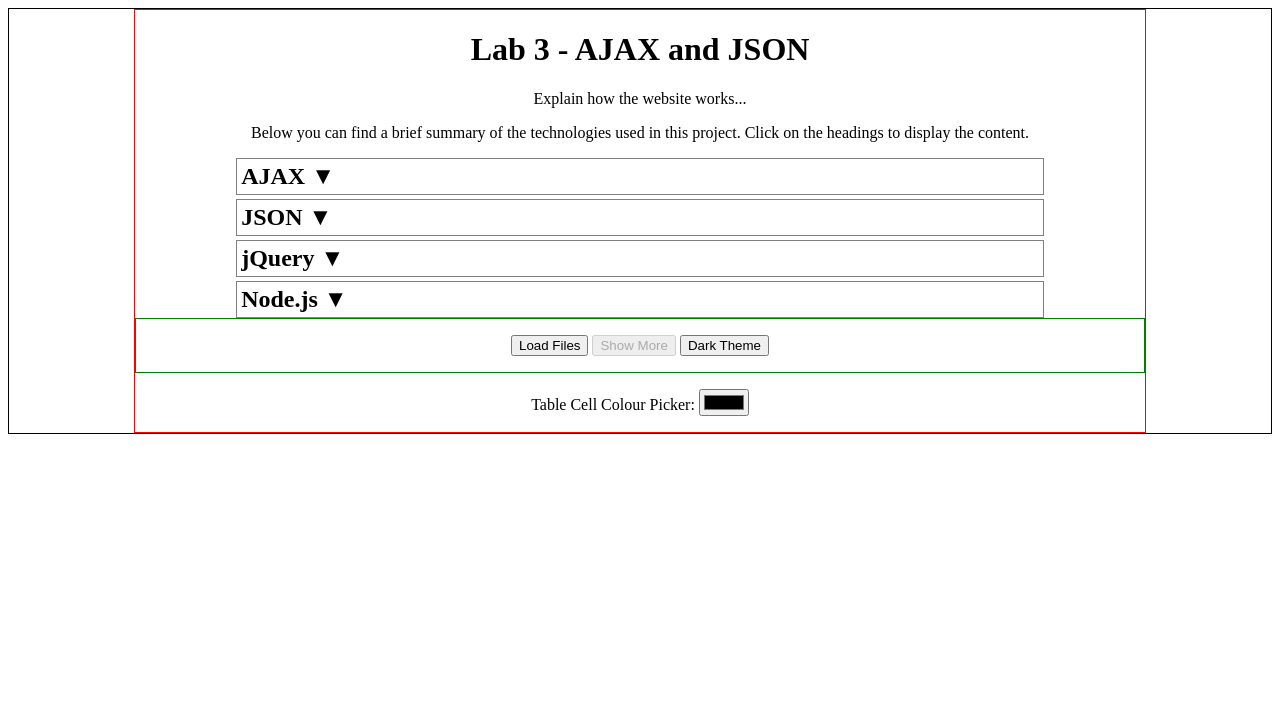
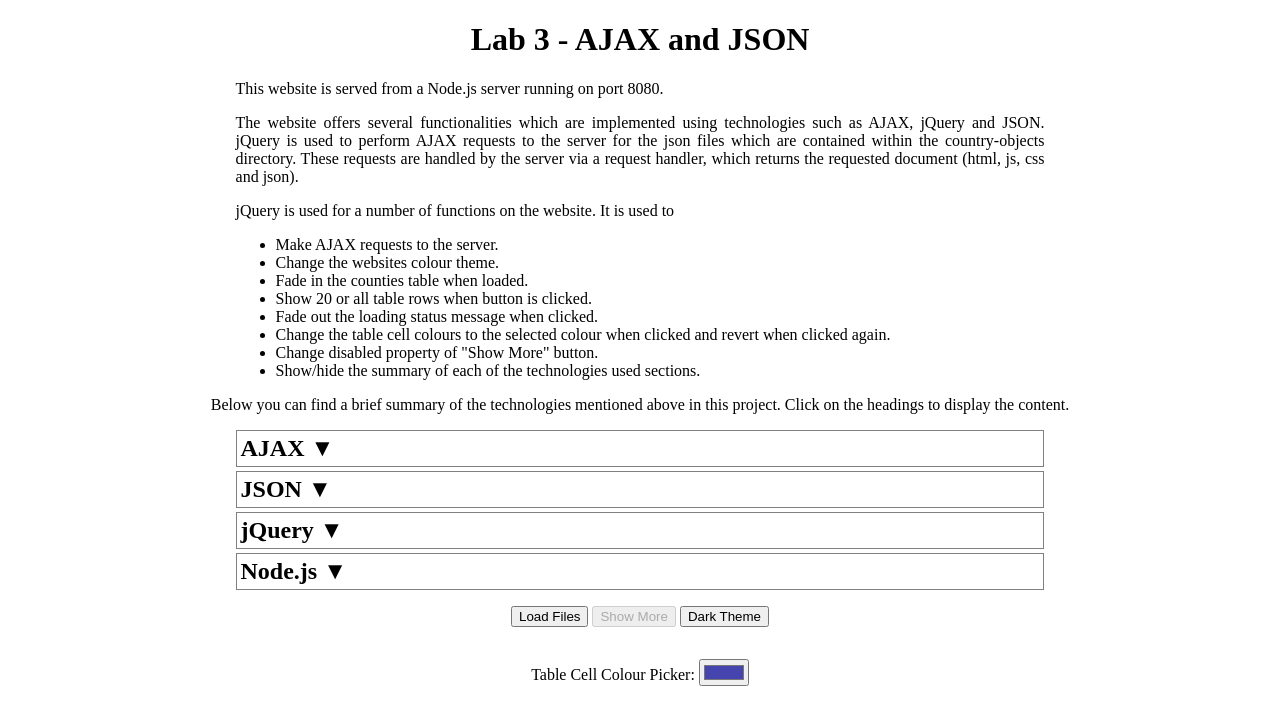
Before and after one commit to conrog/ead-lab-2, a plain HTML site: page website/index.html in a window 1280 px wide. Drawn offline with nearby package versions, Linux system fonts and the light colour scheme.

Commit message:
corrected spelling and refactored

```diff
--- a/server.js
+++ b/server.js
@@ -29,7 +29,6 @@ function requestHandler(req, res) {
   let query = url.parse(req.url, true);
   let fileName = query.pathname;
 
-  // console.log(fileName);
   switch (fileName) {
     case "/index.html":
       sendFile("./website/index.html", "text/html", res);
--- a/website/index.html
+++ b/website/index.html
@@ -20,13 +20,11 @@
     <style>
       body {
         background-color: white;
-        border: 1px solid black;
       }
 
       table {
         width: 80%;
         margin: auto;
-        border: 1px solid blue;
         font-family: arial, sans-serif;
         border-collapse: collapse;
         table-layout: fixed;
@@ -41,7 +39,6 @@
       }
 
       #buttons {
-        border: 1px solid green;
         text-align: center;
         padding-bottom: 1rem;
       }
@@ -51,7 +48,6 @@
       }
 
       #container {
-        border: 1px solid red;
         width: 80%;
         margin: auto;
       }
@@ -76,24 +72,54 @@
 
       #articles {
         width: 80%;
-        margin: auto;
+        margin: auto auto 1rem auto;
       }
 
       #project-info {
-        text-align: center;
+        text-align: justify;
+        width: 80%;
+        margin: auto;
       }
     </style>
   </head>
   <body>
     <div id="container">
+      <h1 style="text-align: center">Lab 3 - AJAX and JSON</h1>
       <div id="project-info">
-        <h1>Lab 3 - AJAX and JSON</h1>
-        <p>Explain how the website works...</p>
         <p>
-          Below you can find a brief summary of the technologies used in this
-          project. Click on the headings to display the content.
+          This website is served from a Node.js server running on port 8080.
         </p>
+        <p>
+          The website offers several functionalities which are implemented using
+          technologies such as AJAX, jQuery and JSON. jQuery is used to perform
+          AJAX requests to the server for the json files which are contained
+          within the country-objects directory. These requests are handled by
+          the server via a request handler, which returns the requested document
+          (html, js, css and json).
+        </p>
+        <p>
+          jQuery is used for a number of functions on the website. It is used to
+        </p>
+        <ul>
+          <li>Make AJAX requests to the server.</li>
+          <li>Change the websites colour theme.</li>
+          <li>Fade in the counties table when loaded.</li>
+          <li>Show 20 or all table rows when button is clicked.</li>
+          <li>Fade out the loading status message when clicked.</li>
+          <li>
+            Change the table cell colours to the selected colour when clicked
+            and revert when clicked again.
+          </li>
+          <li>Change disabled property of "Show More" button.</li>
+          <li>
+            Show/hide the summary of each of the technologies used sections.
+          </li>
+        </ul>
       </div>
+      <p style="text-align: center">
+        Below you can find a brief summary of the technologies mentioned above
+        in this project. Click on the headings to display the content.
+      </p>
       <div id="articles">
         <article>
           <header onclick="hideOrShowContent(this)" id="ajax">
@@ -107,7 +133,7 @@
               reload the whole page.
             </p>
             <p>
-              AJAX makes uses of the XMLHttpRequest object which is built into
+              AJAX makes use of the XMLHttpRequest object which is built into
               all browsers to request data from a web server. When the server
               returns a response, JavaScript is then used to process the data
               and update the webpage.
@@ -123,10 +149,10 @@
               JSON stands for JavaScript Object Notation. It is a lightweight
               text based format used for storing and transmitting data. It was
               derived from as the name suggests JavaScript object notation,
-              however, the format is differs slights as it is text based which
-              can be seen in the examples below
+              however, the format differs slightly, it is text based which can
+              be seen in the examples below
             </p>
-            <p>JavaScipt Object:</p>
+            <p>JavaScript Object:</p>
             <code>
               { name: "Conor", age : 25, address: "123 Fake Street"}
             </code>
@@ -161,10 +187,10 @@
           </header>
           <div id="node-content" class="content">
             <p>
-              Node.js is a free, open source server enviroment which enables
+              Node.js is a free, open-source server environment which enables
               developers to write their server applications using JavaScript.
-              Node.js runs on single-thread, non-blocking, asynchronous
-              programming and as a result is very memory efficient.
+              Node.js is runs a single-thread, non-blocking, and offer
+              asynchronous programming and as a result is very memory efficient.
             </p>
             <p>
               Node.js can generate webpages dynamically, perform file operations
@@ -183,7 +209,7 @@
       <div id="colour-picker">
         <p>
           Table Cell Colour Picker:
-          <input type="color" id="table-cell-colour-picker" />
+          <input type="color" value="#4645b0" id="table-cell-colour-picker" />
         </p>
       </div>
       <table>
@@ -244,7 +270,6 @@
 
     //Function that takes the 2-d country array and creates the table
     function displayTableData(countries) {
-      let currentTabIndex = 0;
       let tableBody = document.getElementById("table-body");
 
       tableBody.innerHTML = "";
@@ -252,20 +277,18 @@
       countries.forEach((country, index) => {
         let tableRow = document.createElement("tr");
         let countryIndex = document.createElement("td");
-        countryIndex.tabIndex = currentTabIndex;
-        currentTabIndex++;
         countryIndex.innerText = index + 1;
         tableRow.appendChild(countryIndex);
 
         //Array of country data
         country.forEach((item, index) => {
           let tableData = document.createElement("td");
-          tableData.tabIndex = currentTabIndex;
-          currentTabIndex++;
+
           if (item === null) {
             tableData.textContent = "N/A"; //Display for null values in table
           } else {
             if (index === 6) {
+              // this is the index for the counties flags so they must be placed in an img element
               let image = document.createElement("img");
               image.src = item;
               image.height = 25;
@@ -290,17 +313,16 @@
         .find("td")
         .click(function () {
           if ($(this).css("background-color") == "rgba(0, 0, 0, 0)") {
-            console.log("Change");
             $(this).css({
               "background-color": $("#table-cell-colour-picker").val(),
             });
           } else {
-            console.log("back");
             $(this).css({ "background-color": "rgba(0, 0, 0, 0)" });
           }
         });
     }
 
+    // Function used to hide or show technologies text content
     function hideOrShowContent(header) {
       reverseCurrentCaret(header);
       let contentId = $(`#${header.id}-content`);
@@ -311,15 +333,14 @@
       }
     }
 
+    // Function to change the direction of the caret when content is shown or hidden
     function reverseCurrentCaret(header) {
       let titleNode = $(header).first();
       let titleValue = titleNode.text();
       let [currentTitle, currentCaret] = titleValue.trim().split(" ");
       if (currentCaret === "▼") {
-        console.log("yes");
         titleNode.html(`<h2 class="heading">${currentTitle} ▲</h2>`);
       } else {
-        console.log("no");
         titleNode.html(`<h2 class="heading">${currentTitle} ▼</h2>`);
       }
     }
@@ -337,7 +358,7 @@
 
         $("#loading-status").text("The table has been created!");
         $("#table-body tr:gt(19)").hide();
-      }, 1000);
+      }, 5000);
     });
 
     // onclick listener for button to show 20 or all table rows
```
